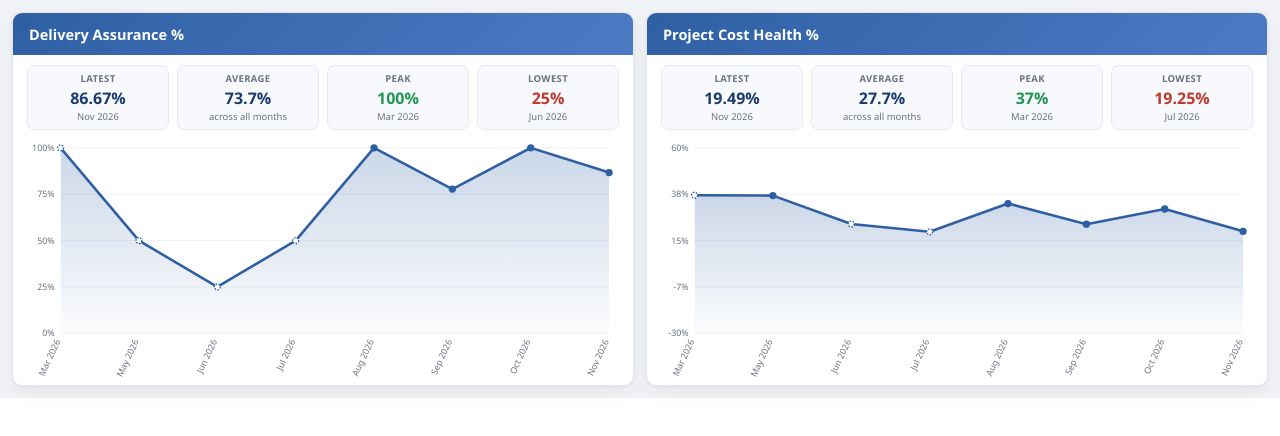
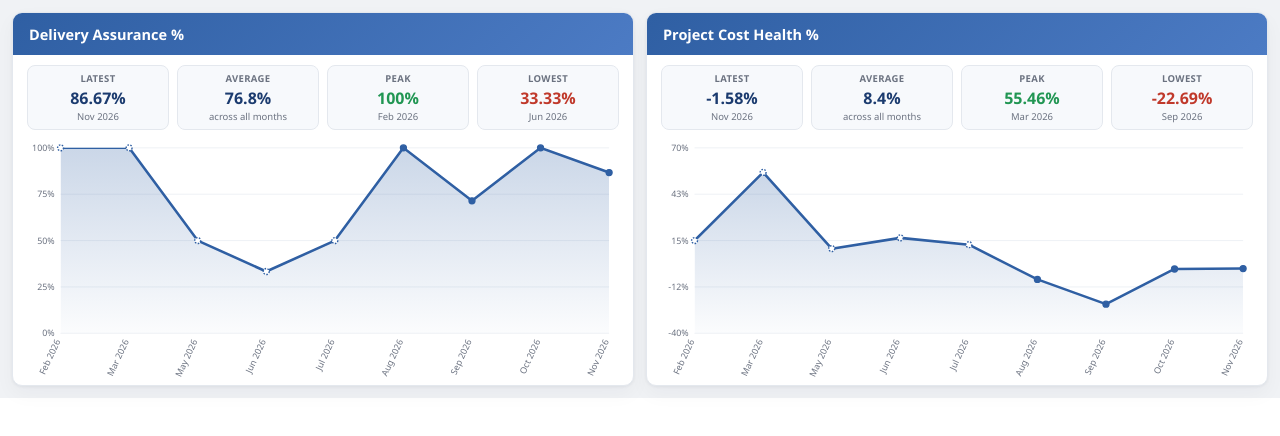
Before and after one commit to mdmit263/dashboard_chart, a plain HTML site: page index.html in a window 1280 px wide. Drawn offline with Linux system fonts and the light colour scheme.

Commit message:
Update chart rendering parameters in index.html

```diff
--- a/index.html
+++ b/index.html
@@ -81,15 +81,13 @@
 </div>
 
 <script>
-// Recomputed live from the Smartsheet "Project Intake Sheet" -- 131 projects (Caley Wiberg, Paul Eveleigh,
-// Francois Ngouola, Andrew Adams, Justin Hastie), 2026-11-12 (latest cost-report refresh). USA jobs (M4000xx / REV USA Project Intake Sheet) are excluded --
-// Canada-only scope per current org structure.
-// Delivery Assurance % = (# projects targeted to complete that month with SV% = Green) / (# with any SV% value that month), Cancelled excluded.
-// Project Cost Health % = average "% Forecasted Completion Margin" among projects targeted to complete that month, Cancelled excluded.
-// Bucketed by Target End Date; only months with at least 1 project are shown (April 2026 has none), trailing up to the current month (Mar-Nov 2026
-// per the user's earlier choice to keep this chart trailing-to-today rather than showing forward-looking forecast months).
-// A few months still have small samples (n=1-3) -- those points are shown hollow/dashed per the existing "low sample" styling.
-const CHART_DATA = {"otdLabels":["Mar 2026","May 2026","Jun 2026","Jul 2026","Aug 2026","Sep 2026","Oct 2026","Nov 2026"],"otdValues":[100.0,50.0,25.0,50.0,100.0,77.78,100.0,86.67],"otdN":[1,2,4,4,8,9,7,15],"fnmLabels":["Mar 2026","May 2026","Jun 2026","Jul 2026","Aug 2026","Sep 2026","Oct 2026","Nov 2026"],"fnmValues":[37.0,36.82,23.02,19.25,32.96,22.95,30.32,19.49],"fnmN":[1,17,4,4,8,9,7,15]};
+// Calculated from the project cost report Excel files and the Job List only (no other system) -- 131 projects (Caley Wiberg, Paul Eveleigh,
+// Francois Ngouola, Andrew Adams, Justin Hastie), 2026-11-16. USA jobs (M4000xx) are excluded -- Canada-only scope per current org structure.
+// Delivery Assurance % = (# projects targeted to complete that month with Schedule Status On Track or Ahead) / (# with any Schedule Status), Cancelled excluded.
+// Project Cost Health % = average projected end-of-job margin (cost report "Projection for End of Job" block) among projects targeted to complete that month.
+// Bucketed by Forecasted Completion Date; only months with at least 1 project are shown, trailing up to the current month.
+// Months with small samples (n=1-3) are shown hollow/dashed per the existing "low sample" styling.
+const CHART_DATA = {"otdLabels":["Feb 2026","Mar 2026","May 2026","Jun 2026","Jul 2026","Aug 2026","Sep 2026","Oct 2026","Nov 2026"],"otdValues":[100.0,100.0,50.0,33.33,50.0,100.0,71.43,100.0,86.67],"otdN":[1,1,2,3,4,6,7,6,15],"fnmLabels":["Feb 2026","Mar 2026","May 2026","Jun 2026","Jul 2026","Aug 2026","Sep 2026","Oct 2026","Nov 2026"],"fnmValues":[15.0,55.46,10.22,16.61,12.56,-8.02,-22.69,-1.84,-1.58],"fnmN":[1,1,2,3,4,6,7,6,15]};
 
 function linePath(pts){
   // Straight segments between actual monthly values. The underlying data swings sharply
@@ -218,7 +216,7 @@ function renderStats(statsId, values, labels, suffix){
 }
 
 renderChart('chartA', 'statsA', CHART_DATA.otdValues, CHART_DATA.otdLabels, {min:0, max:100, color:'#2F5FA3', suffix:'%', sampleN: CHART_DATA.otdN});
-renderChart('chartB', 'statsB', CHART_DATA.fnmValues, CHART_DATA.fnmLabels, {min:-30, max:60, color:'#2F5FA3', suffix:'%', sampleN: CHART_DATA.fnmN});
+renderChart('chartB', 'statsB', CHART_DATA.fnmValues, CHART_DATA.fnmLabels, {min:-40, max:70, color:'#2F5FA3', suffix:'%', sampleN: CHART_DATA.fnmN});
 renderStats('statsA', CHART_DATA.otdValues, CHART_DATA.otdLabels, '%');
 renderStats('statsB', CHART_DATA.fnmValues, CHART_DATA.fnmLabels, '%');
 </script>
```
